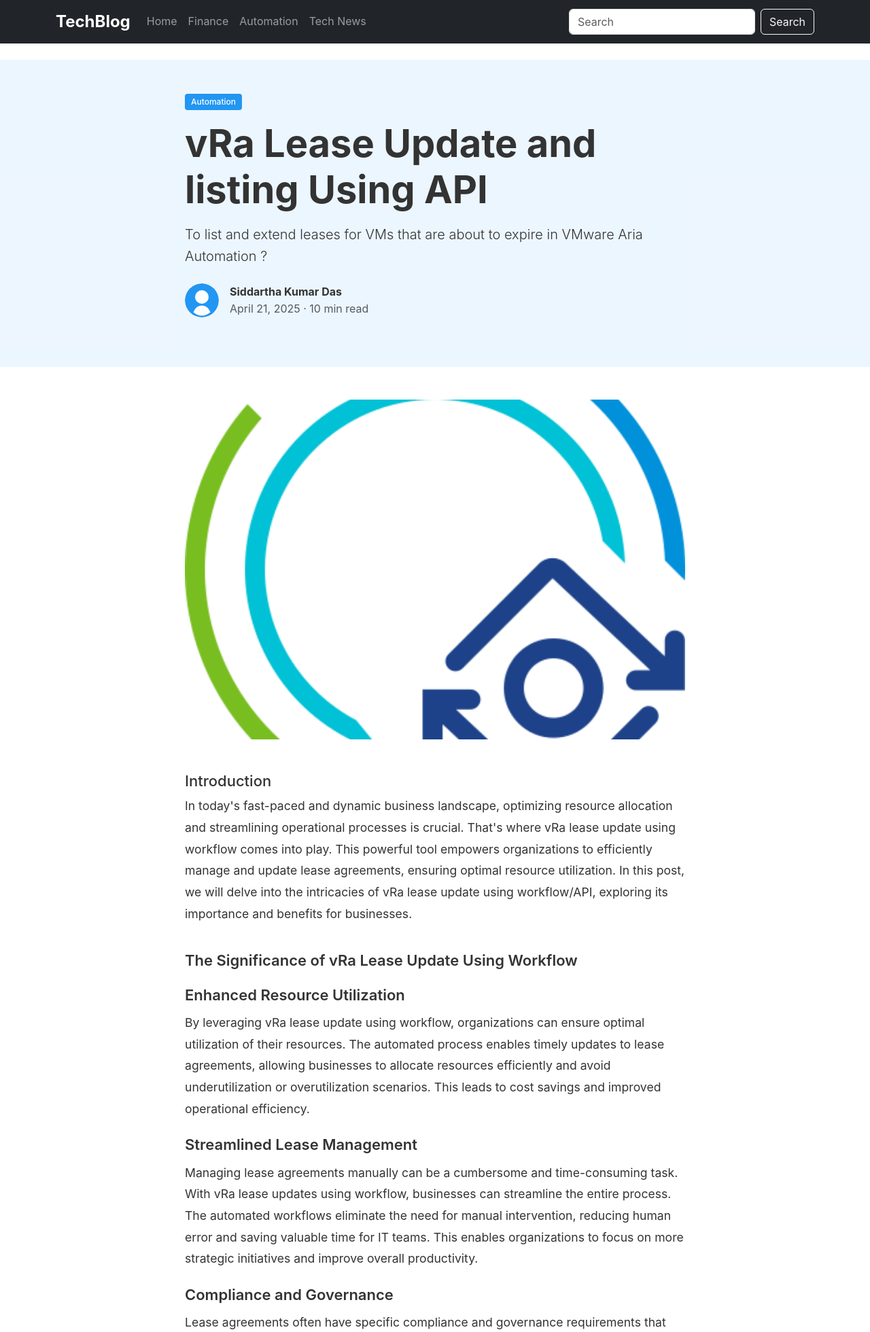
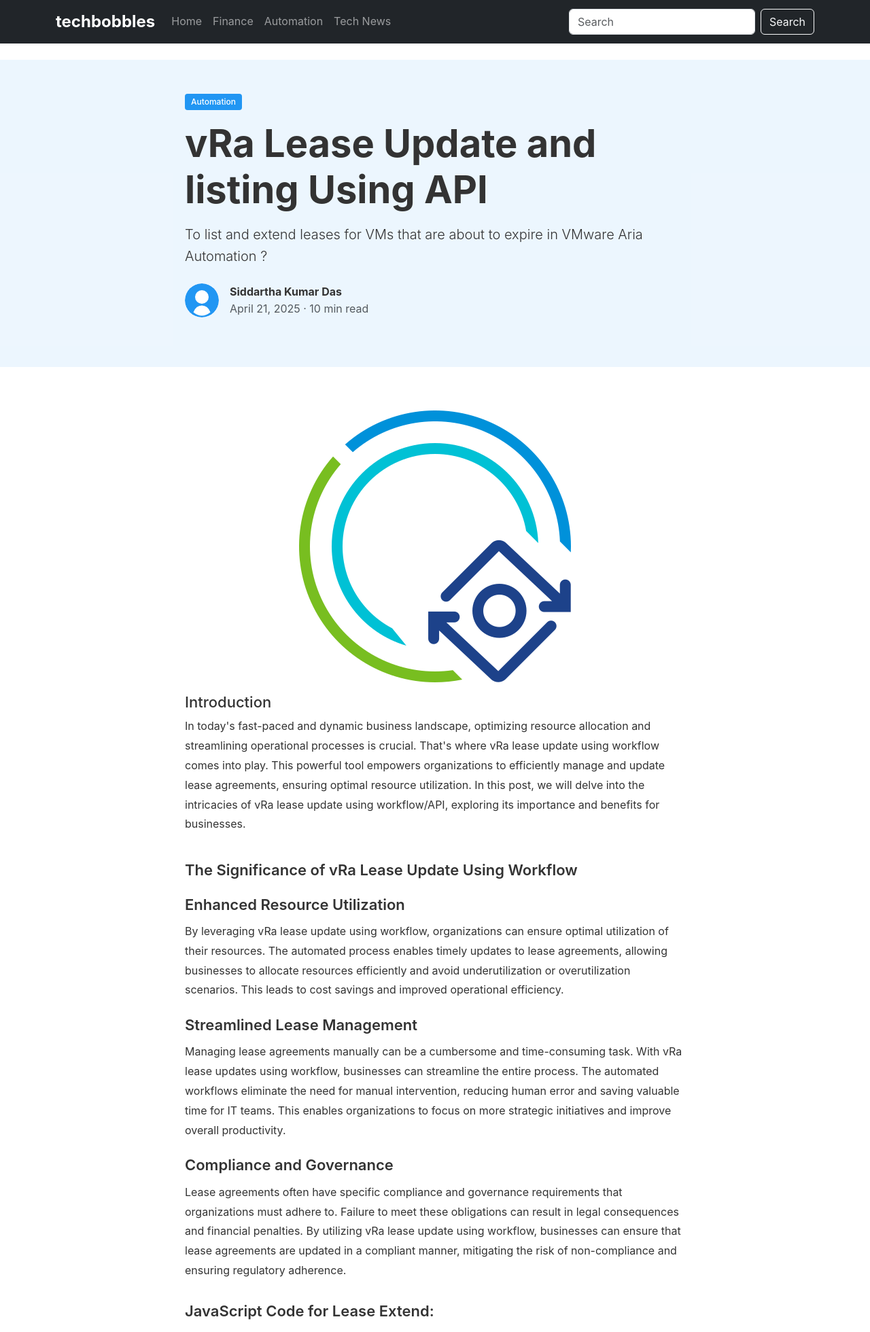
Before and after one commit to siddartha1192/blogging, a Flask app: a page that uses templates/base.html in a window 1280 px wide. Shown: the top 1960 px of the page at 68% size. Run offline with Flask 3, Linux system fonts and the light colour scheme; some libraries are stand-ins or nearby versions.

Commit message:
Updated the ESXi and vRa relatedblogs and did  some changes in the portal

```diff
--- a/static/css/styles.css
+++ b/static/css/styles.css
@@ -9,6 +9,7 @@
   font-family: 'Inter', -apple-system, BlinkMacSystemFont, 'Segoe UI', Roboto, Oxygen, Ubuntu, Cantarell, 'Open Sans', 'Helvetica Neue', sans-serif;
   color: #333;
   line-height: 1.6;
+  padding: 0px;
 }
 
 a {
@@ -53,10 +54,11 @@
 }
 
 .featured-post-image {
-  width: 100%;
-  height: 100%;
-  object-fit: cover;
-  border-radius: 0 0.5rem 0.5rem 0;
+  margin-left: auto;
+  margin-right: auto;
+  display: block;
+  margin-top: 20px;
+  margin-bottom: auto;
 }
 
 .carousel-control-prev,
@@ -114,6 +116,7 @@
   border: none;
   border-radius: 0.5rem;
   overflow: hidden;
+  padding: 0px;
 }
 
 .post-card:hover {
@@ -173,9 +176,9 @@
 }
 
 .post-featured-image img {
-  width: 100%;
-  max-height: 500px;
   object-fit: cover;
+  margin-bottom: 1rem; /* reduce from mb-5 (which is ~3rem) */
+  margin-top: 1rem;
 }
 
 .post-body {
--- a/templates/base.html
+++ b/templates/base.html
@@ -3,7 +3,7 @@
 <head>
     <meta charset="UTF-8">
     <meta name="viewport" content="width=device-width, initial-scale=1.0">
-    <title>{% block title %}TechBlog{% endblock %}</title>
+    <title>{% block title %}techbobbles{% endblock %}</title>
     <link href="https://cdn.jsdelivr.net/npm/bootstrap@5.3.2/dist/css/bootstrap.min.css" rel="stylesheet">
     <link rel="stylesheet" href="https://cdn.jsdelivr.net/npm/bootstrap-icons@1.11.0/font/bootstrap-icons.css">
     <link rel="stylesheet" href="{{ url_for('static', filename='css/styles.css') }}">
@@ -14,7 +14,7 @@
     <header class="site-header">
         <nav class="navbar navbar-expand-lg navbar-dark bg-dark">
             <div class="container">
-                <a class="navbar-brand" href="{{ url_for('home') }}">TechBlog</a>
+                <a class="navbar-brand" href="{{ url_for('home') }}">techbobbles</a>
                 <button class="navbar-toggler" type="button" data-bs-toggle="collapse" data-bs-target="#navbarNav">
                     <span class="navbar-toggler-icon"></span>
                 </button>
@@ -48,7 +48,7 @@
         <div class="container">
             <div class="row">
                 <div class="col-md-4">
-                    <h5>About TechBlog</h5>
+                    <h5>About techbobbles</h5>
                     <p>A source for the latest technology news, insights, and tutorials in finance, automation, and tech news.</p>
                 </div>
                 <div class="col-md-4">
@@ -70,7 +70,7 @@
                 </div>
             </div>
             <hr>
-            <p class="text-center mb-0">&copy; {{ now.year }} TechBlog. All rights reserved.</p>
+            <p class="text-center mb-0">&copy; {{ now.year }} techbobbles. All rights reserved.</p>
         </div>
     </footer>
 
--- a/templates/home.html
+++ b/templates/home.html
@@ -1,6 +1,6 @@
 {% extends 'base.html' %}
 
-{% block title %}TechBlog - Latest Technology News, Insights, and Tutorials{% endblock %}
+{% block title %}techbobbles - Latest Technology News, Insights, and Tutorials{% endblock %}
 
 {% block content %}
 <!-- Featured Posts Slider -->
--- a/templates/post.html
+++ b/templates/post.html
@@ -1,6 +1,6 @@
 {% extends 'base.html' %}
 
-{% block title %}{{ post.title }} - TechBlog{% endblock %}
+{% block title %}{{ post.title }} - techbobbles{% endblock %}
 
 {% block content %}
 <!-- Post Header -->
@@ -88,23 +88,36 @@
 <style>
 .prose {
     line-height: 1.8;
-    font-size: 1.1rem;
+    font-size: 1rem;
+    padding: 0%;
 }
 .prose p {
     margin-bottom: 1.5rem;
+    padding: 0%;
 }
 .prose h2 {
     margin-top: 2rem;
     margin-bottom: 1rem;
     font-weight: 600;
 }
+.mb-5 {
+    margin-bottom: auto !important;
+}
 .prose h3 {
     margin-top: 1.5rem;
     margin-bottom: 0.75rem;
     font-weight: 600;
+    padding: 0%;
 }
 .author-bio {
     background-color: #f8f9fa;
+    padding: 0%;
+}
+.img-fluid {
+    max-width: 60%;
+    display: block;
+    margin: 0 auto; /* shorthand for top/bottom 0 and center horizontally */
+    padding: 0;     /* just in case any padding is applied */
 }
 </style>
 {% endblock %}
--- a/templates/topic.html
+++ b/templates/topic.html
@@ -1,6 +1,6 @@
 {% extends 'base.html' %}
 
-{% block title %}{{ topic.name }} - TechBlog{% endblock %}
+{% block title %}{{ topic.name }} - techbobbles{% endblock %}
 
 {% block content %}
 <!-- Topic Header -->
```
Also changed, not shown: instance/techblog.db, static/images/posts/VMware.jpg (added), static/images/posts/logo-powershell.png (added), static/images/posts/vRa_lease_update.png (added).
